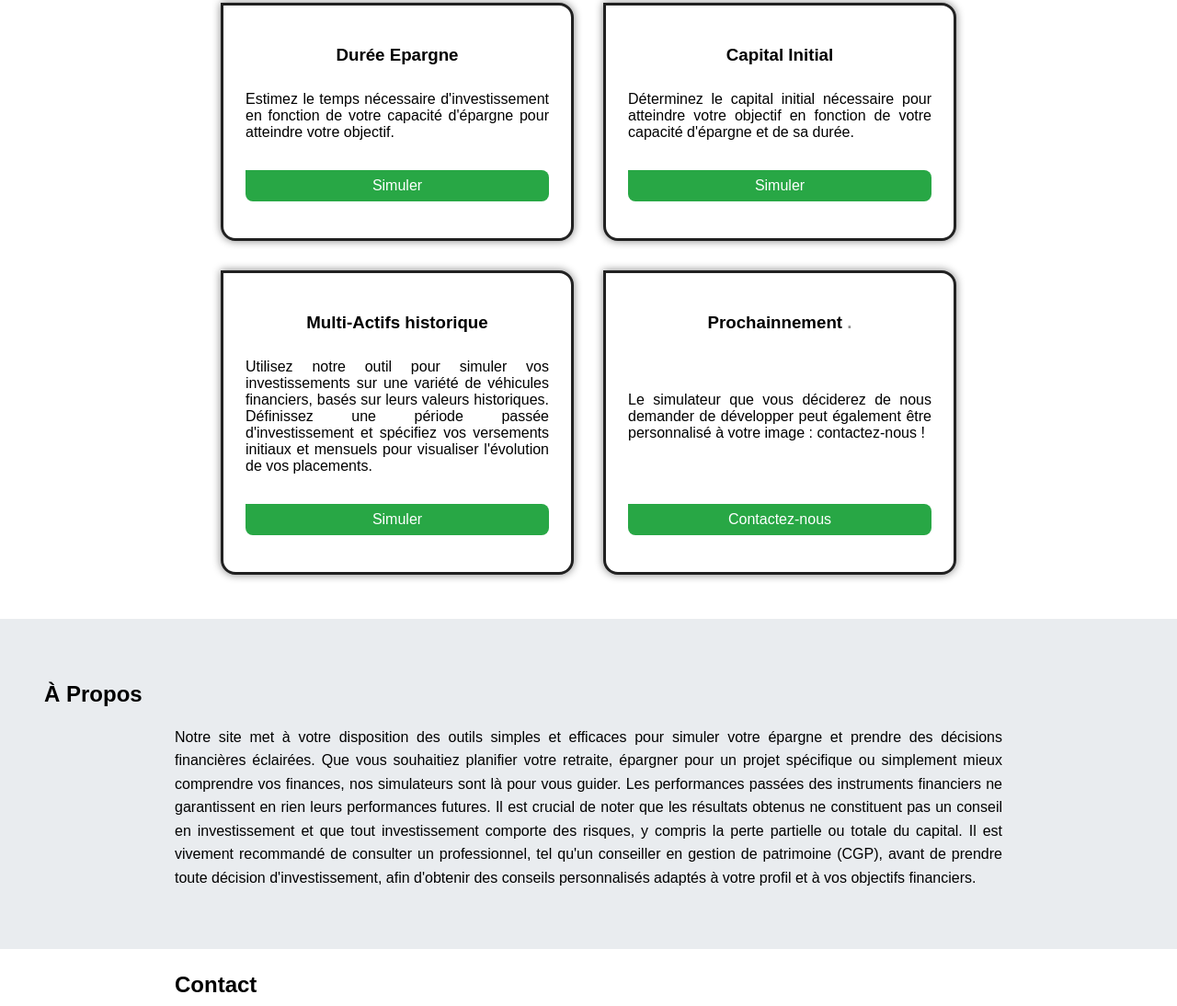
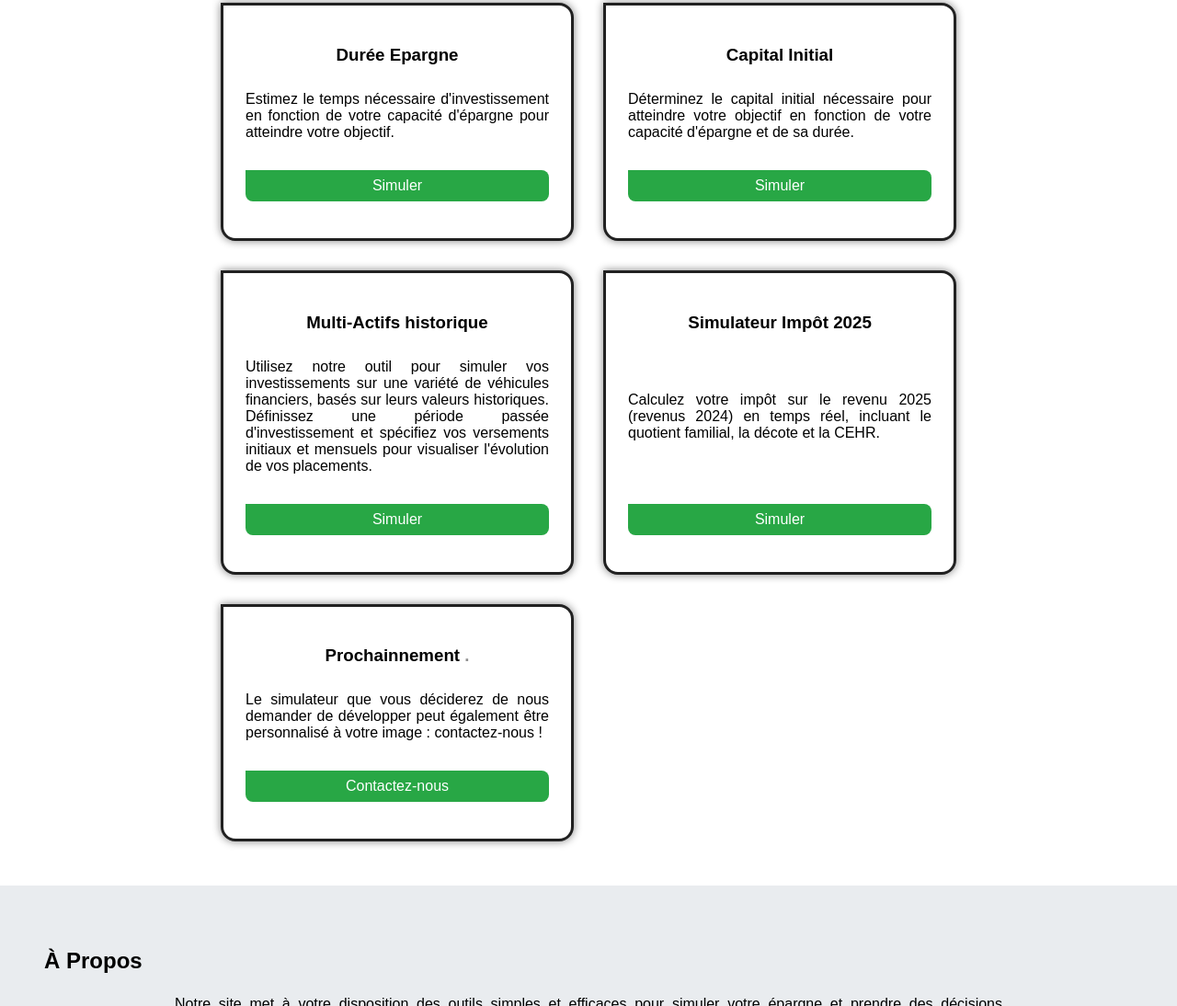
Before and after one commit to fox-velocity/fox-velocity-epargne.github.io, a website: page index.html in a window 1280 px wide. Shown: the part 1110-2204 px from the top of the page at 92% size. Drawn offline with Linux system fonts and the light colour scheme.

Commit message:
Update index.html pour simulateur impot

```diff
--- a/index.html
+++ b/index.html
@@ -94,6 +94,12 @@
                 <a href="indexmultiactif.html" class="simulateur-button" data-simulator="retraite">Simuler</a>
             </div>
 
+             <div class="simulateur-card">
+                <h3>Simulateur Impôt 2025</h3>
+                <p>Calculez votre impôt sur le revenu 2025 (revenus 2024) en temps réel, incluant le quotient familial, la décote et la CEHR.</p>
+                <a href="impot_2025/index.html" class="simulateur-button" data-simulator="impot">Simuler</a>
+            </div>
+
             <div class="simulateur-card">
                 <h3 class="points"> Prochainnement</h3>
                 <p>Le simulateur que vous déciderez de nous demander de développer peut également être personnalisé à
```
